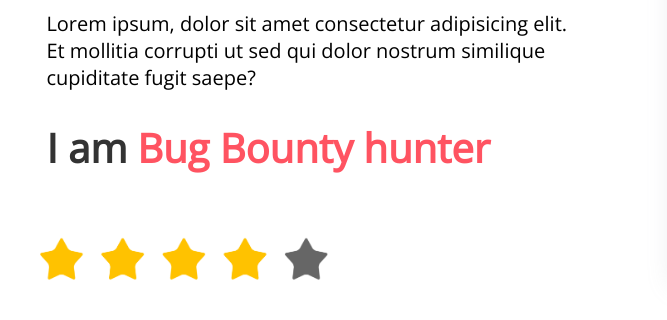
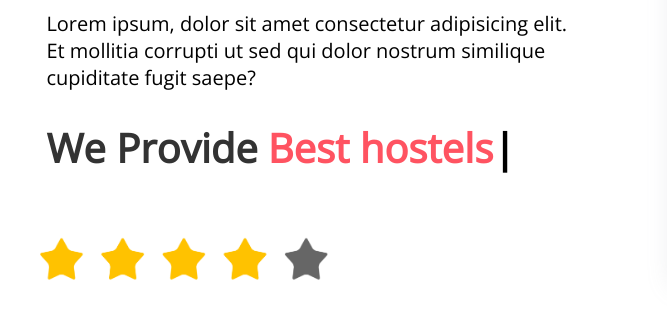
Before and after one commit to Hackyvirus/Hostel-and-Mess-Managment-System, a website: page public/index.html in a window 1280 px wide. Shown: the part 274-594 px from the top of the page, 0-667 px from the left. Drawn offline with nearby package versions, Linux system fonts and the light colour scheme.

Commit message:
Index.html Updated

```diff
--- a/package.json
+++ b/package.json
@@ -5,6 +5,7 @@
   "type": "module",
   "main": "index.js",
   "scripts": {
+    "start": "nodemon start",
     "test": "echo \"Error: no test specified\" && exit 1"
   },
   "author": "",
--- a/public/index.html
+++ b/public/index.html
@@ -48,7 +48,7 @@
           </p>
         </div>
         <div class="fan-text">
-          <div id="main-p">I am</div>
+          <div id="main-p">We Provide</div>
           <span id="about" style="color: #ff5361"> </span>
         </div>
         <img class="fivestar" src="img/5star.png" alt="5 start" />
@@ -78,7 +78,7 @@
           </p>
         </div>
         <div class="fan-text">
-          <div id="main-p">I am</div>
+          <div id="main-p">We Provide</div>
           <span id="about2" style="color: #ff5361"> </span>
         </div>
         <img class="fivestar" src="img/5star.png" alt="5 start" />
@@ -143,59 +143,59 @@
     <script>
       var typed = new Typed("#about", {
         strings: [
-          " Sushant",
-          " Ethical Hacker",
-          " Software-Developer",
-          " Bug Bounty hunter",
-          " Penitration Tester",
-          " Sushant",
-          " Sushant",
-          " Ethical Hacker",
-          " Software-Developer",
-          " Bug Bounty hunter",
-          " Penitration Tester",
-          " Sushant",
-          " Sushant",
-          " Ethical Hacker",
-          " Software-Developer",
-          " Bug Bounty hunter",
-          " Penitration Tester",
-          " Sushant",
-          " Sushant",
-          " Ethical Hacker",
-          " Software-Developer",
-          " Bug Bounty hunter",
-          " Penitration Tester",
-          " Sushant",
+         "Best hostels",
+         "Best Mess",
+         "Afordable Prise",
+         "Best Places",
+         "Best hostels",
+         "Best Mess",
+         "Afordable Prise",
+         "Best Places",
+         "Best hostels",
+         "Best Mess",
+         "Afordable Prise",
+         "Best Places",
+         "Best hostels",
+         "Best Mess",
+         "Afordable Prise",
+         "Best Places",
+         "Best hostels",
+         "Best Mess",
+         "Afordable Prise",
+         "Best Places",
+         "Best hostels",
+         "Best Mess",
+         "Afordable Prise",
+         "Best Places",
         ],
         typeSpeed: 50,
       });
       var typed = new Typed("#about2", {
         strings: [
-          " Sushant",
-          " Ethical Hacker",
-          " Software-Developer",
-          " Bug Bounty hunter",
-          " Penitration Tester",
-          " Sushant",
-          " Sushant",
-          " Ethical Hacker",
-          " Software-Developer",
-          " Bug Bounty hunter",
-          " Penitration Tester",
-          " Sushant",
-          " Sushant",
-          " Ethical Hacker",
-          " Software-Developer",
-          " Bug Bounty hunter",
-          " Penitration Tester",
-          " Sushant",
-          " Sushant",
-          " Ethical Hacker",
-          " Software-Developer",
-          " Bug Bounty hunter",
-          " Penitration Tester",
-          " Sushant",
+        "Best hostels",
+         "Best Mess",
+         "Afordable Prise",
+         "Best Places",
+         "Best hostels",
+         "Best Mess",
+         "Afordable Prise",
+         "Best Places",
+         "Best hostels",
+         "Best Mess",
+         "Afordable Prise",
+         "Best Places",
+         "Best hostels",
+         "Best Mess",
+         "Afordable Prise",
+         "Best Places",
+         "Best hostels",
+         "Best Mess",
+         "Afordable Prise",
+         "Best Places",
+         "Best hostels",
+         "Best Mess",
+         "Afordable Prise",
+         "Best Places",
         ],
         typeSpeed: 50,
       });
```
